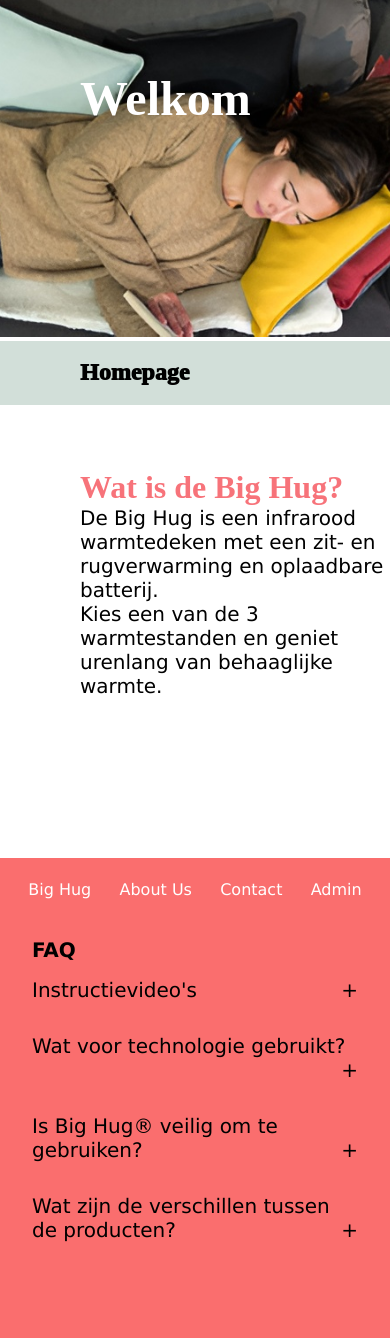
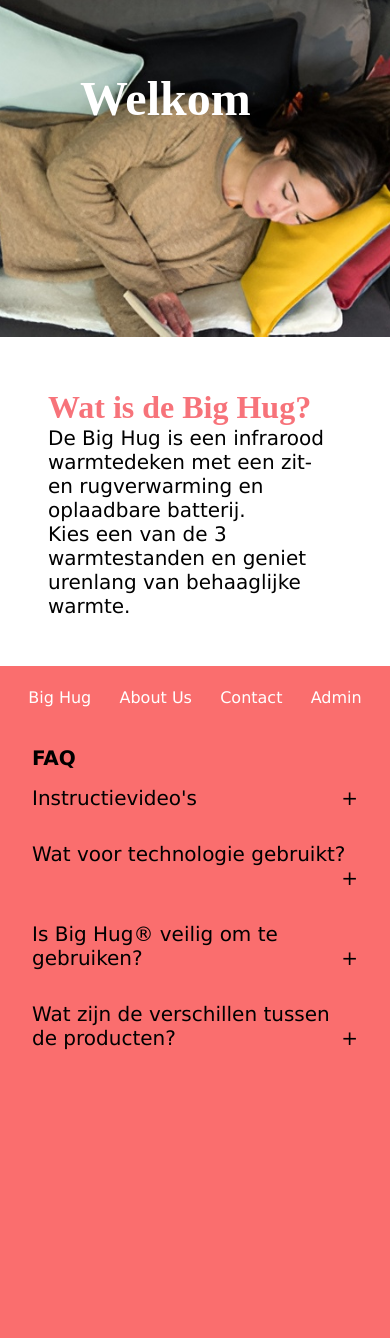
Before and after one commit to QuinnGitt/big-hug-xl, a PHP site: page / in a window 390 px wide. Shown: the part 57-1395 px from the top of the page. After the commit the page ends 1107 px from the top, so only its background shows below. Run offline with PHP 8.4, Linux system fonts and the light colour scheme; style sheets or scripts are compiled from the project's sources.

Commit message:
puntjes op de i

```diff
--- a/css/homepage.css
+++ b/css/homepage.css
@@ -28,7 +28,7 @@
 }
 
 .home-tekst {
-  margin: 4rem 0 10rem 5rem;
+  margin: 4rem 0 5rem 5rem;
 }
 .home-tekst h1 {
   color: #F7737A;
@@ -39,6 +39,12 @@
 }
 
 @media screen and (max-width: 992px) {
+  .home_divider {
+    display: none;
+  }
+  .home-tekst {
+    margin: 3rem;
+  }
   .home_banner img {
     margin-top: 3.5rem;
     object-fit: cover;
--- a/index.php
+++ b/index.php
@@ -13,7 +13,7 @@
     <body>
     <?php include "header.php" ?>
     <div class="home_banner">
-        <img src="img/home_banner.jpg" alt="">
+        <img class="home_banner" src="img/home_banner.jpg" alt="">
         <h1><strong>Welkom</strong></h1>
     </div>
 
--- a/scss/homepage.scss
+++ b/scss/homepage.scss
@@ -31,7 +31,7 @@
 }
 
 .home-tekst {
-    margin: 4rem 0 10rem 5rem;
+    margin: 4rem 0 5rem 5rem;
     h1 {
         color: #F7737A;
     }
@@ -43,6 +43,13 @@
 }
 
 @media screen and (max-width: 992px) {
+    .home_divider {
+        display: none;
+    }
+
+    .home-tekst {
+        margin: 3rem;
+    }
     .home_banner {
         img {
             margin-top: 3.5rem;
@@ -52,5 +59,6 @@
             max-height: 40vh;
             aspect-ratio: 1 / 1;
         }
+
     }
 }
```
Also changed, not shown: 1 other file.
